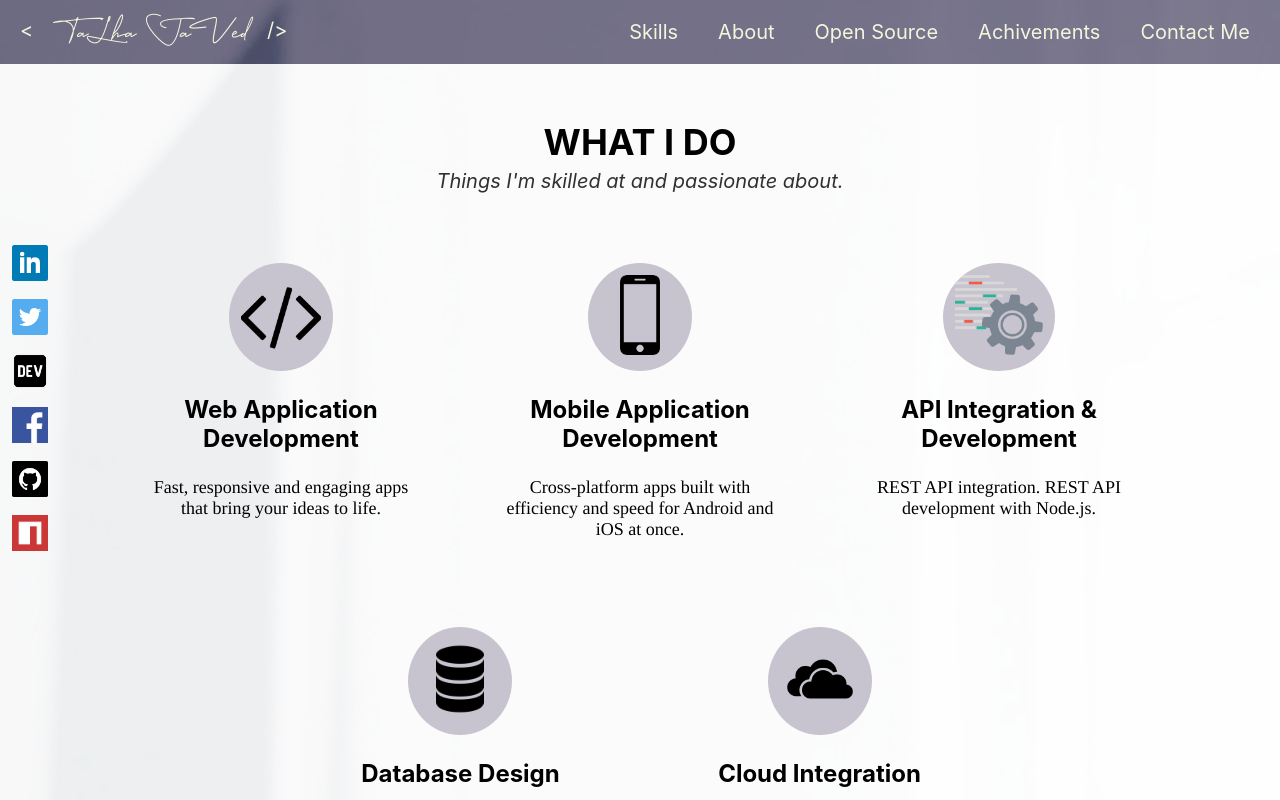
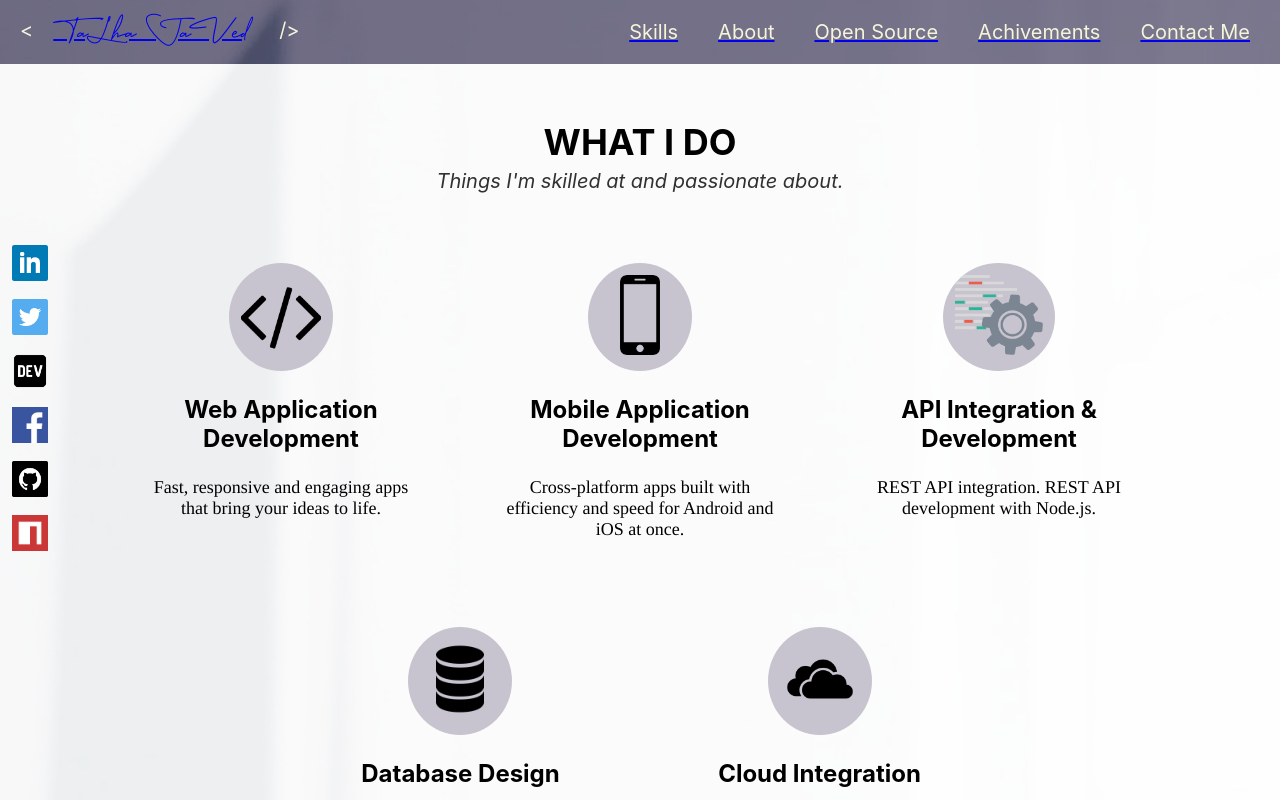
Before and after one commit to Talha-Jawed/portfolio, a React (Create React App) app: page / in a window 1280 px wide. Shown: the top 800 px of the page. Built offline with nearby package versions, Linux system fonts and the light colour scheme; no server answers.

Commit message:
improvement

```diff
--- a/package.json
+++ b/package.json
@@ -2,7 +2,9 @@
   "name": "portfolio",
   "version": "0.1.0",
   "private": true,
+  "homepage": "https://Talha-Jawed.github.io/portfolio",
   "dependencies": {
+    "gh-pages": "^2.1.1",
     "react": "^16.12.0",
     "react-dom": "^16.12.0",
     "react-router-dom": "^5.1.2",
@@ -11,6 +13,8 @@
   "scripts": {
     "start": "react-scripts start",
     "build": "react-scripts build",
+    "predeploy": "npm run build",
+    "deploy": "gh-pages -d build",
     "test": "react-scripts test",
     "eject": "react-scripts eject"
   },
--- a/src/App.jsx
+++ b/src/App.jsx
@@ -12,12 +12,24 @@ function App() {
   return (
     <div className='main'>
       <Social />
+      <a id='#'>
         <Header />
+      </a>
+      <a id='Skill'>
         <Skill />
+      </a>
+      <a id='About'>
         <About />
+      </a>
+      <a id='openSource'>
         <GithubRepoCard />
+      </a>
+      <a id="Achievement">
         <Achievements />
+      </a>
+      <a id="Contact">
         <Contact />
+      </a>
     </div>
   );
 }
--- a/src/component/Header.jsx
+++ b/src/component/Header.jsx
@@ -18,16 +18,25 @@ class WebHeader extends Component {
       <div className="App" >
         <div className='logoName'>
           <span className='headerName'>{"<"}</span>
-          <span id='namefont'>{"TaLha JaVed"}</span>
+          <span id='namefont'><a href="#">{"TaLha JaVed"}</a> </span>
           <span className='headerName'>{"/>"}</span>
         </div>
         <div className={clickMenu ? 'menuLine' : 'rightSide'} >
-
-          <p className='headerName'>{"Skills"}</p>
-          <p className='headerName'>{"About"}</p>
-          <p className='headerName'>{"Open Source"}</p>
-          <p className='headerName'>{"Achivements"}</p>
-          <p className='headerName'>{"Contact Me"}</p>
+          <a href='#Skill'>
+            <p className='headerName'>{"Skills"}</p>
+          </a>
+          <a href='#About'>
+            <p className='headerName'>{"About"}</p>
+          </a>
+          <a href='#openSource'>
+            <p className='headerName'>{"Open Source"}</p>
+          </a>
+          <a href='#Achievement'>
+            <p className='headerName'>{"Achivements"}</p>
+          </a>
+          <a href='#Contact'>
+            <p className='headerName'>{"Contact Me"}</p>
+          </a>
         </div>
         {/* <div className='headerIcons'> */}
         {
--- a/src/component/Social.jsx
+++ b/src/component/Social.jsx
@@ -19,22 +19,22 @@ class Social extends Component {
         return (
             <div className='social' >
 
-                <a href='https://www.linkedin.com/in/talha-javed-450491176/'>
+                <a href='https://www.linkedin.com/in/talha-javed-450491176/' target="_blank">
                     <img src={linkedIn} alt="linkedIn" className='socialIcon' />
                 </a>
-                <a href="https://twitter.com/talha_javed97">
+                <a href="https://twitter.com/talha_javed97" target="_blank">
                     <img src={twitter} alt="twitter" className='socialIcon' />
                 </a>
-                <a href="https://dev.to/talhajawed">
+                <a href="https://dev.to/talhajawed" target="_blank">
                     <img src={devTo} alt="devTo" className='socialIcon' />
                 </a>
-                <a href="https://www.facebook.com/talha.jawed.71">
+                <a href="https://www.facebook.com/talha.jawed.71" target="_blank">
                     <img src={fb} alt="fb" className='socialIcon' />
                 </a>
-                <a href="https://github.com/Talha-Jawed">
+                <a href="https://github.com/Talha-Jawed" target="_blank">
                     <img src={github} alt="github" className='socialIcon' />
                 </a>
-                <a href="https://www.npmjs.com/~talha-javed">
+                <a href="https://www.npmjs.com/~talha-javed" target="_blank">
                     <img src={npm} alt="npm" className='socialIcon' />
                 </a>
 
```
Lines whose indentation alone changed are shown as unchanged.
